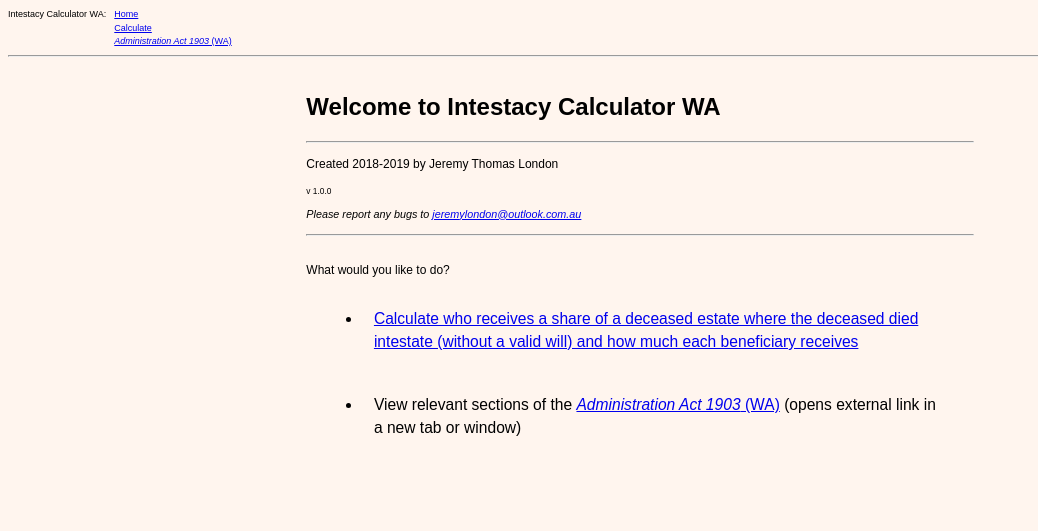
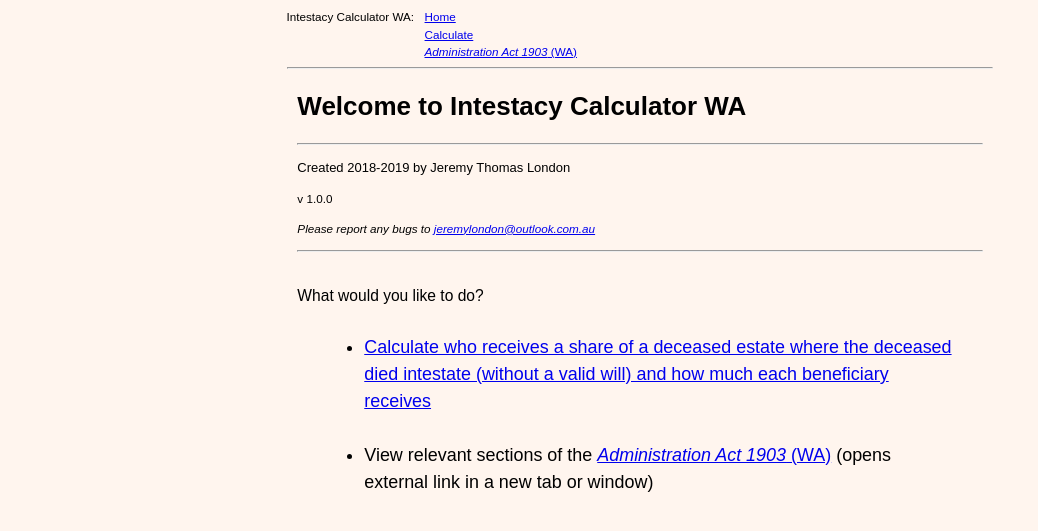
Before and after one commit to Mezzomaniac/intestacy, a Flask app: page / in a window 1280 px wide. Shown: the top 531 px of the page, without its empty margins (0-1038 px from the left). Run offline with Flask 2, Linux system fonts and the light colour scheme.

Commit message:
improved margins and font sizes

```diff
--- a/intestacywebapp/static/css/styles.css
+++ b/intestacywebapp/static/css/styles.css
@@ -1,47 +1,48 @@
 html {
 	background: seashell;
-	font: 12px/1.5 arial;
+	max-width: 100ch;
+	font: 13px/1.5 arial;
+	margin: auto;
 }
 
 #creator {
-	font-size: 1rem;
+	font-size: 1em;
 }
 
 #version {
-	font-size: 0.7rem;
+	font-size: 0.9em;
 }
 
 address {
-	font-size: 0.9rem;
+	font-size: 0.9em;
 }
 
 header {
     display: flex;
     flex-wrap: wrap;
     gap: 0.9em;
-	font-size: 0.75rem;
+	font-size: 0.9em;
 }
 
 #index {
-	padding-top: 1.6rem;
+	padding-top: 1.6em;
+	font-size: 1.2em;
 }
 
 #index li {
-	margin: 1.3rem;
-	padding: 1rem;
-	font-size: 1.3rem;
+	margin: 1.5em;
+	font-size: 1.15em;
 }
 
 main {
-	max-width: 100ch;
-	padding: 1.5ch;
-	margin: auto;
+	margin: 1.5ch;
 }
 
 .main-form {
 	background: BurlyWood;
-	padding: 0.6rem;
-	font-size: 1.7rem;
+	max-width: 70ch;
+	padding: 0.6em;
+	font-size: 1.7em;
 }
 
 form > div {
@@ -104,7 +105,7 @@ input:invalid {
 }*/
 
 h3 {
-	font-size: 1.3rem;
+	font-size: 1.3em;
 }
 
 table {
@@ -118,16 +119,16 @@ table {
 	border-color: dimgrey;
 	border-width: 0.8em;
 	border-style: solid;
-	font-size: 1.5rem;
+	font-size: 1.5em;
 	line-height: normal;
 	text-align: center;
 }
 
 th, td {
-	margin: 1.2rem;
-	padding: 1.2rem;
+	margin: 1.2em;
+	padding: 1.rem;
 	border-color: darkgrey;
-	border-width: 0.8rem;
+	border-width: 0.8em;
 	border-style: solid;
 }
 
```
